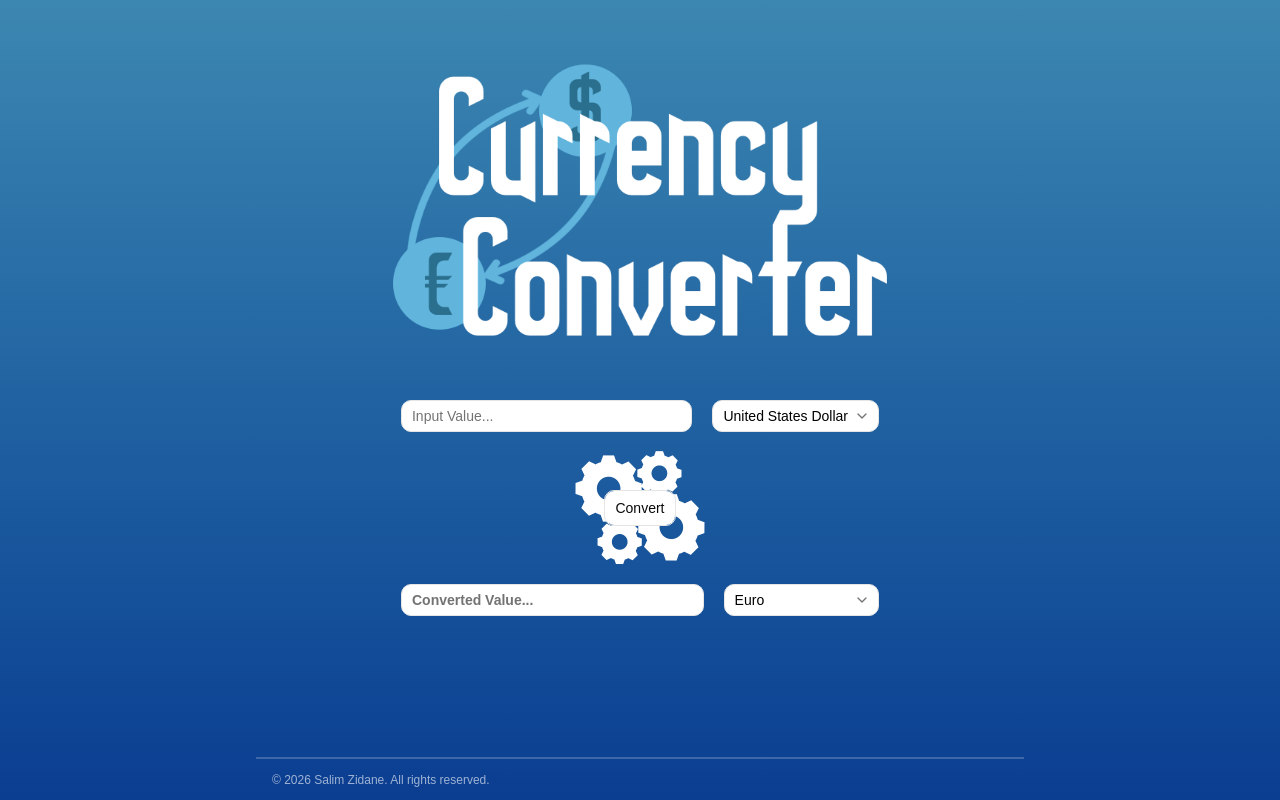
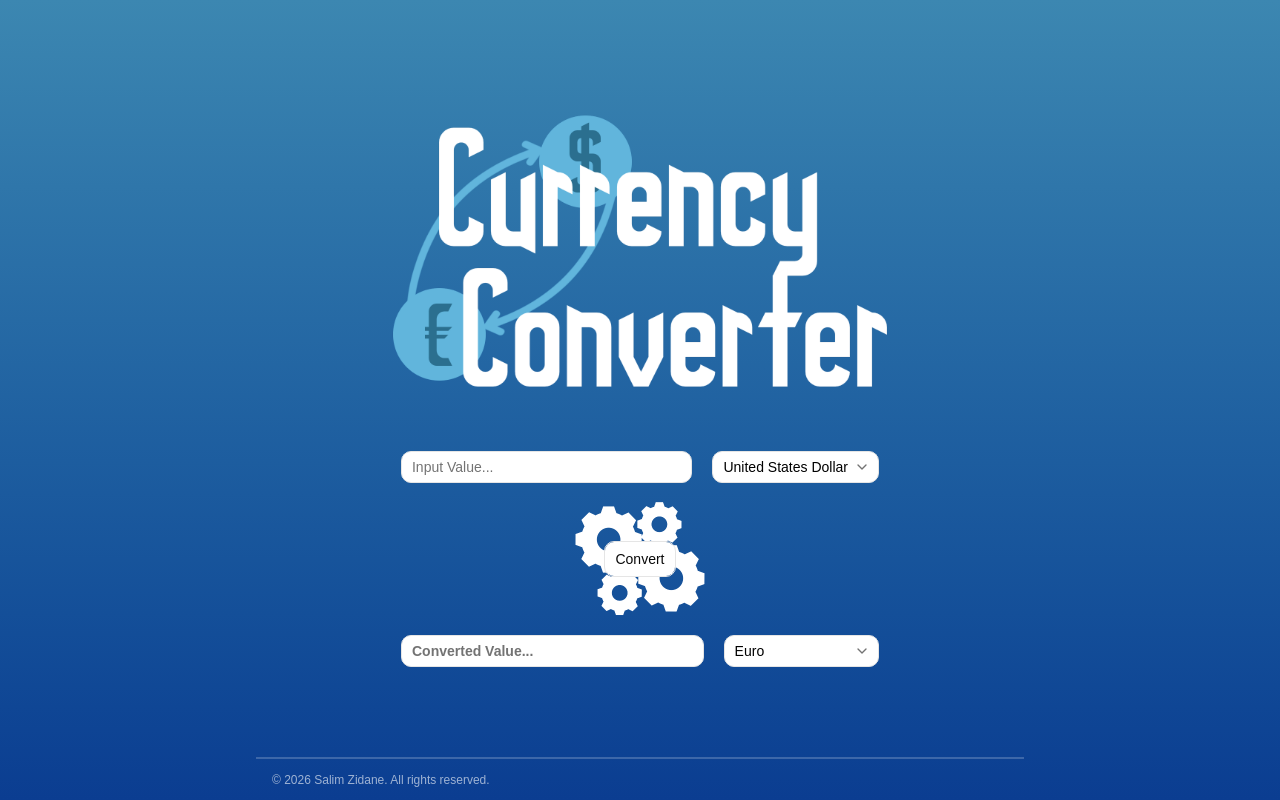
Before and after one commit to zidanesalim/CurrencyConverter, a React (Vite) app: page / in a window 1280 px wide. Built offline with nearby package versions, Linux system fonts and the light colour scheme; some icons are missing.

Commit message:
style: add justify-center to the main container

```diff
--- a/src/App.jsx
+++ b/src/App.jsx
@@ -17,7 +17,7 @@ function App() {
             <div
                 className="overflow-x-hidden min-h-screen flex flex-col justify-center items-center bg-gradient-to-b from-[#3C87B1] to-[#0B3D91]">
 
-                <main className="flex flex-col flex-1 items-center">
+                <main className="flex flex-col flex-1 justify-center items-center">
 
                     <img src="/CurrencyConvertIcon.png" className="h-40 md:h-80 lg:h-100 w-auto"
                          alt="Currency Converter icon"/>
```
